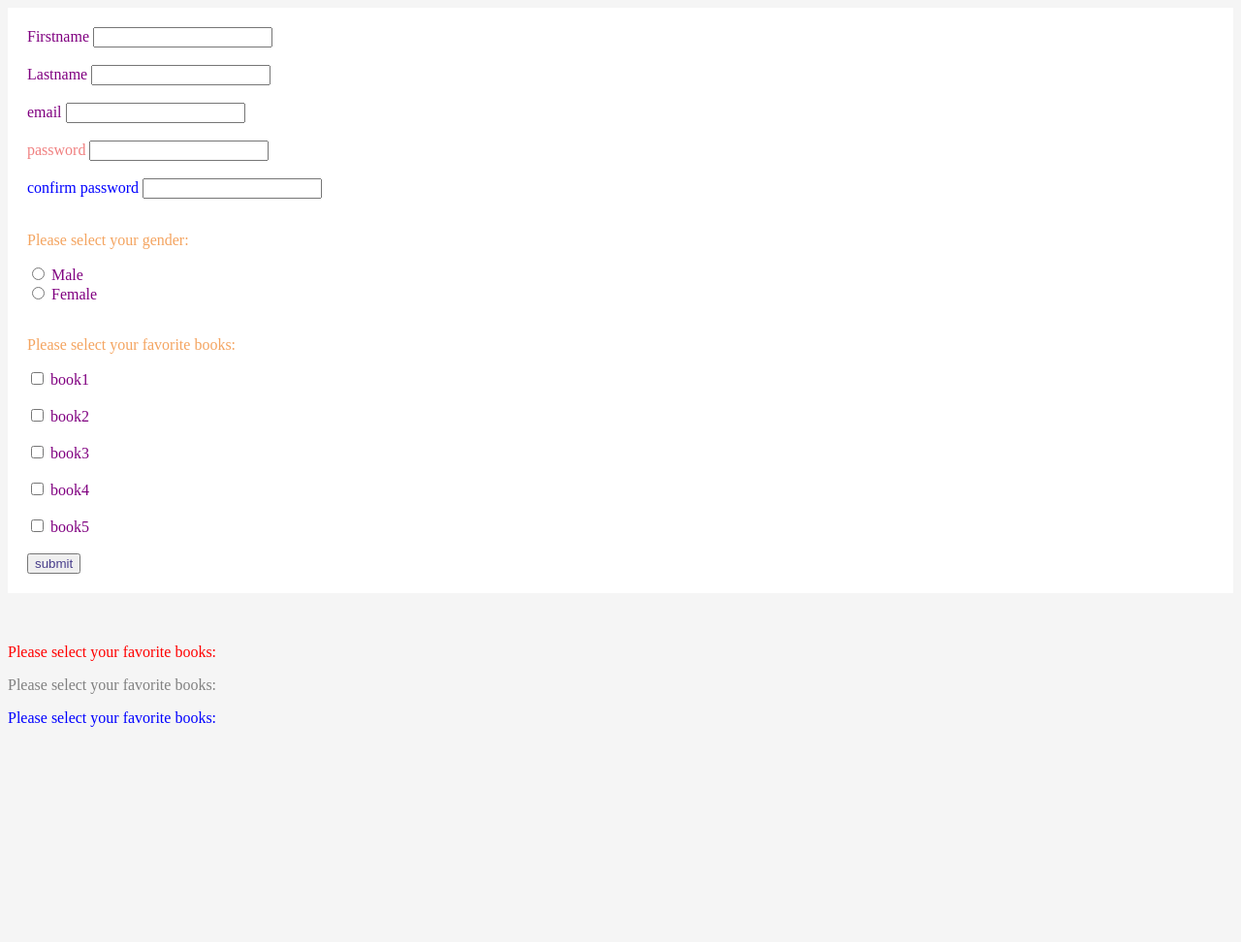
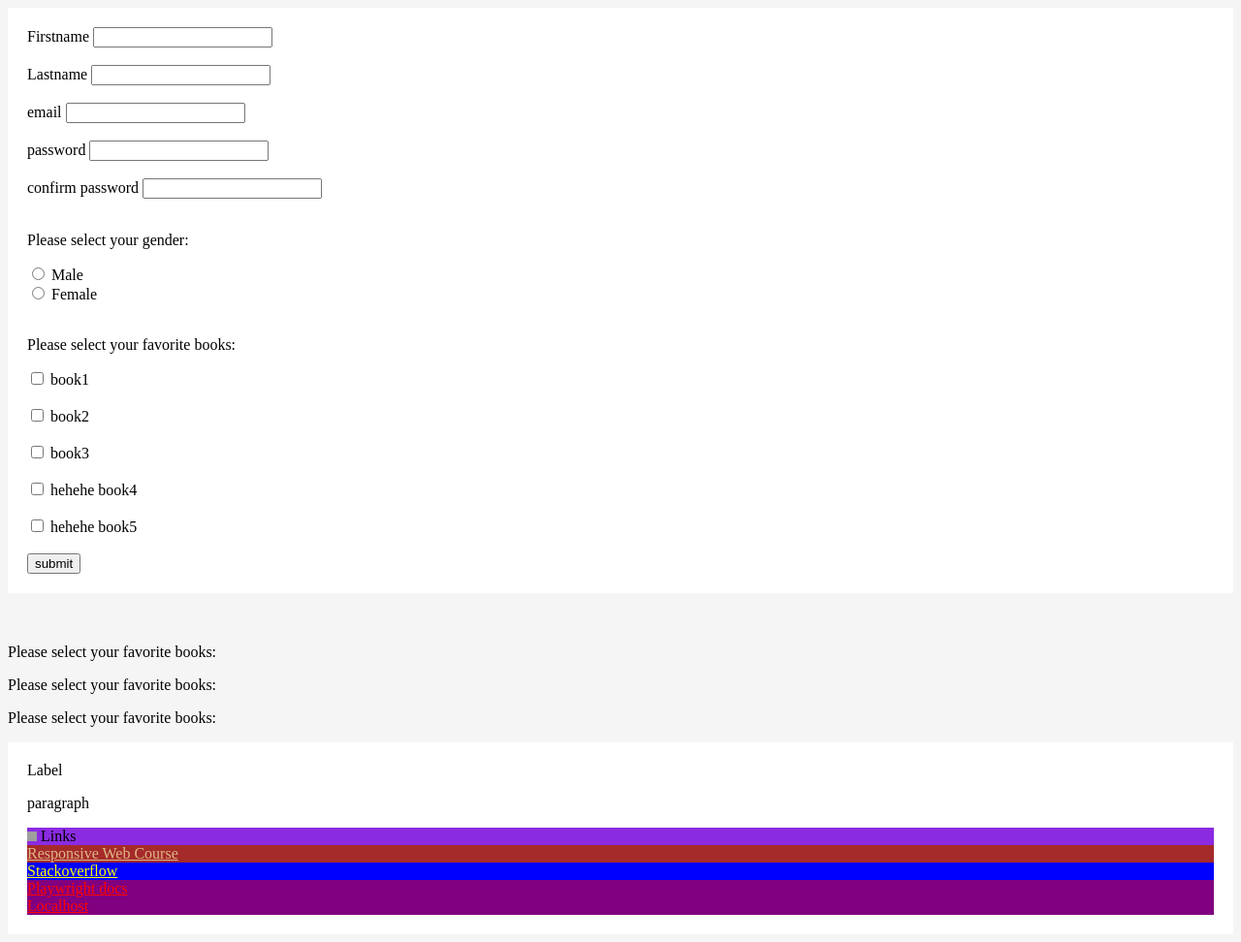
Before and after one commit to hectormerla/web-exercises, a plain HTML site: page form.html in a window 1280 px wide. Shown: the whole page at 97% size. Before the commit the page ends 800 px from the top, so only its background shows below. Drawn offline with Linux system fonts and the light colour scheme; grey boxes are pictures that could not be loaded.

Commit message:
Advance selectors

```diff
--- a/form.html
+++ b/form.html
@@ -13,7 +13,7 @@
         background-color: #fff;
         padding: 20px;
     }
-    .redone{
+    /* .redone{
         color: red;
     }
     #blueone{
@@ -40,9 +40,66 @@
     p{
         color: gray;
     }
+
+    form > label {
+        color: green;
+    } */
+
+    /* input[type=checkbox] + label {
+        border: 1px solid red;
+        color: red;
+    } */
+
+    /* input[type=checkbox] ~ label {
+        border: 1px solid red;
+        color: red;
+    } */
+    div {
+        background-color: blueviolet;
+    }
+
+    #alex-theme a {
+        display: block;
+        background-color: cadetblue;
+    }
+
+    #hector-theme div {
+        background-color: blue;
+    }
+
+    a {
+        display: block;
+        background-color: green;
+    }
+
+    a[href^="https"] {
+        color: yellow;
+        background-color: blue;
+    }
+
+    a[href$="/"] {
+        color: red;
+        background-color: purple;
+    }
+
+    a[href$=".pdf"] {
+        color: red;
+        background-color: purple;
+    }
+
+    a[href*="www"] {
+        color: burlywood;
+        background-color: brown;
+    }
+
+    form div img {
+        width: 10px;
+        height: 10px;
+    }
+    /* const a = /^[ab]+$/ */
   </style>
 </head>
-<body">
+<body>
 
     <form action="#">
         <label for="name">Firstname</label>
@@ -69,8 +126,10 @@
         <input type="checkbox" id="book3" name="book3" value="book3">
         <label for="book3">book3</label><br><br>
         <input type="checkbox" id="book4" name="book4" value="book4">
+        <span>hehehe</span>
         <label for="book4">book4</label><br><br>
         <input type="checkbox" id="book5" name="book5" value="book5">
+        <span>hehehe</span>
         <label for="book5">book5</label><br><br>
         <button id="blueone">submit</button>
     </form> <br><br>
@@ -78,5 +137,17 @@
     <p>Please select your favorite books:</p>
     <p class="redone" id="blueone">Please select your favorite books:</p>
 
+    <form id="game" action="">
+        <label for="">Label</label>
+        <p>paragraph</p>
+        <div>
+            <img src="https://upload.wikimedia.org/wikipedia/commons/thumb/0/02/Red_Circle%28small%29.svg/1200px-Red_Circle%28small%29.svg.png" alt="">
+            <label for="">Links</label>
+            <a href="xhttps://www.freecodecamp.org/learn/responsive-web-design/">Responsive Web Course</a>
+            <a href="https://stackoverflow.com/questions/49603939/message-async-callback-was-not-invoked-within-the-5000-ms-timeout-specified-by">Stackoverflow</a>
+            <a href="https://playwright.dev/docs/intro/">Playwright docs</a>
+            <a href="localhost:8000/es/">Localhost</a>
+        </div>
+    </form>
 
 </body>
```
